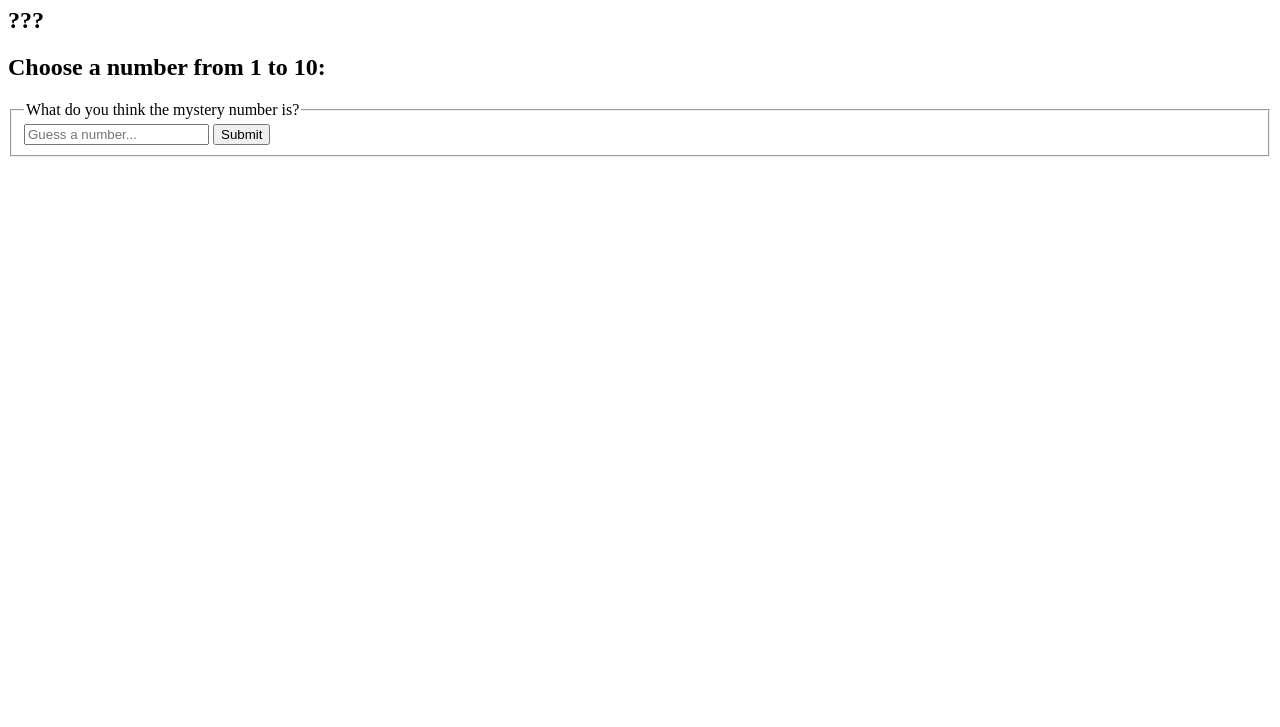
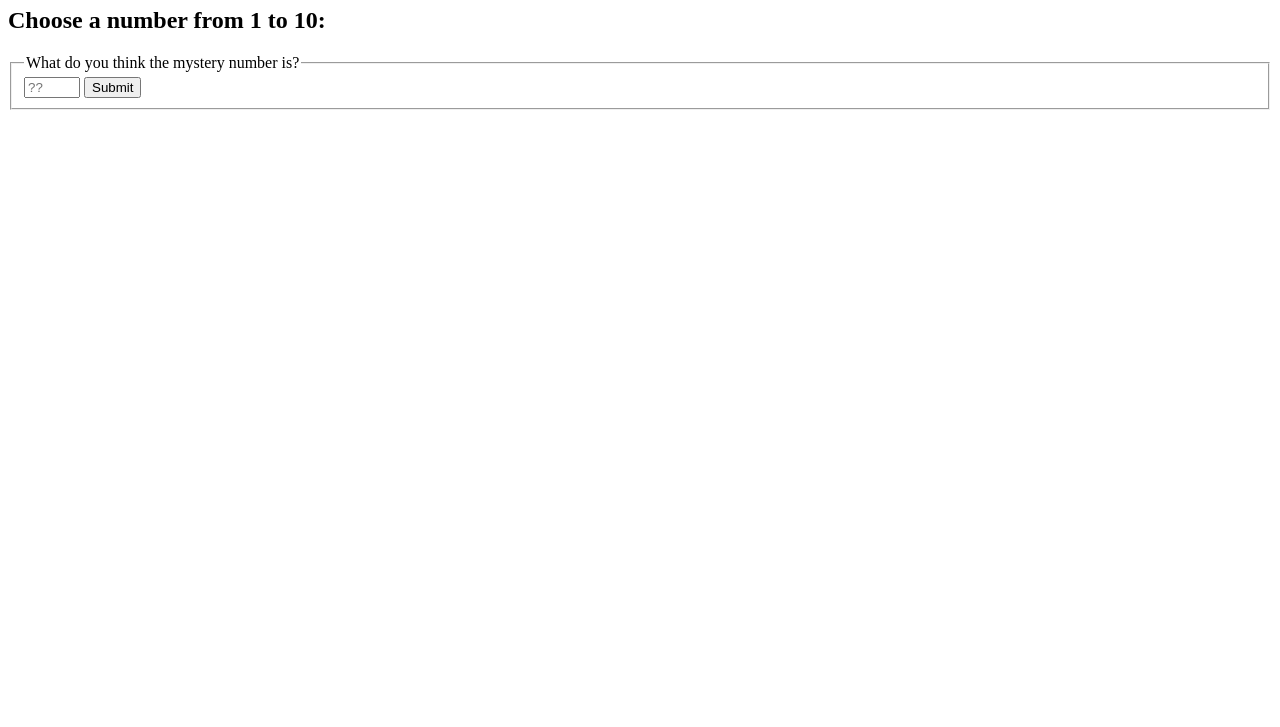
Before and after one commit to hellomiguel/guess-the-number, a plain HTML site: page index.html in a window 1280 px wide. Shown: the part 73-800 px from the top of the page. Drawn offline with Linux system fonts and the light colour scheme.

Commit message:
made input num, added min/max values

```diff
--- a/index.html
+++ b/index.html
@@ -8,12 +8,11 @@
 </head>
 <body>
   <h1>Guess The Number</h1>
-  <h2>???</h2>
   <h2>Choose a number from 1 to 10:</h2>
   <form action="/submit-url.html" method="post">
     <fieldset>
       <legend>What do you think the mystery number is?</legend>
-    <input id="number-guess" type="text" placeholder="Guess a number..." name="number-guess" required value="" maxlength="2">
+    <input id="number-guess" type="number" placeholder="??" name="number-guess" required value="" maxlength="2" min="1" max="10">
     <button type="submit" >Submit</button>
   </fieldset>
   </form>
```
